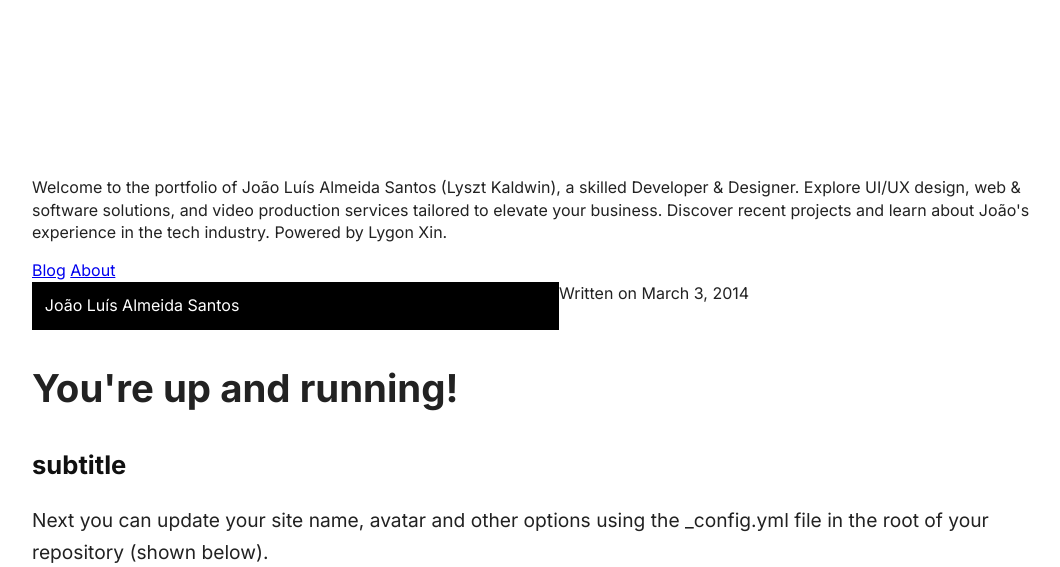
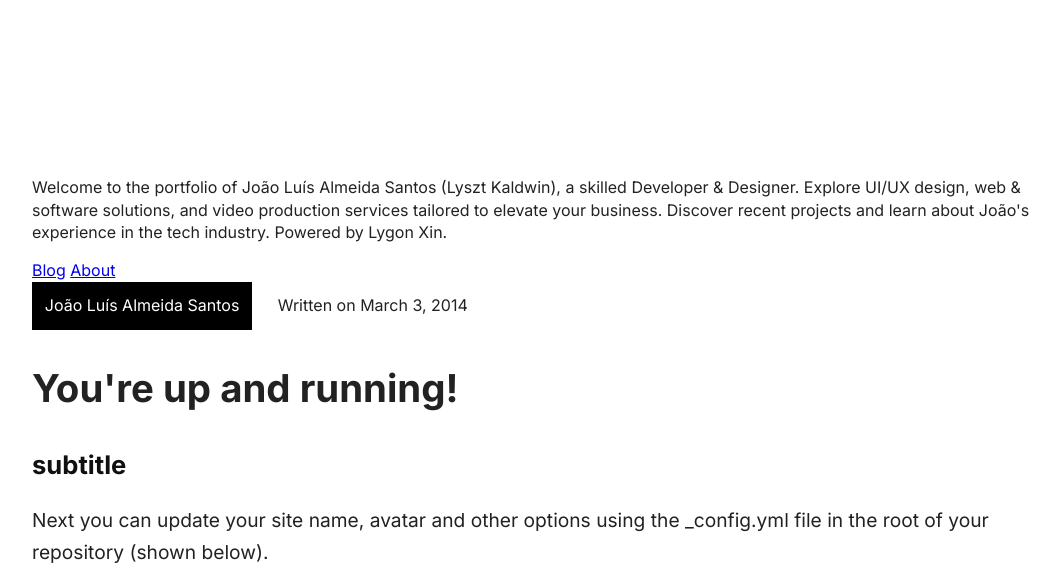
Before and after one commit to lyszt/lyszt.github.io, a Jekyll site: the page built from _posts/2014-3-3-Hello-World.md, in a window 1280 px wide. Shown: the top 567 px of the page, without its empty margins (96-1156 px from the left). Built offline with Jekyll 4.4.1, drawn with Linux system fonts in a browser that asks for light colours; grey boxes are pictures that could not be loaded.

```diff
--- a/css/blogs/default.css
+++ b/css/blogs/default.css
@@ -8,6 +8,12 @@
   width: 100%;
   display: grid;
   grid-auto-flow: column;
+  justify-items: start;
+  align-items: center;
+  justify-content: start;
+}
+.header * {
+  margin-right: 2vw;
 }
 .header .author {
   padding: 1vw;
```
